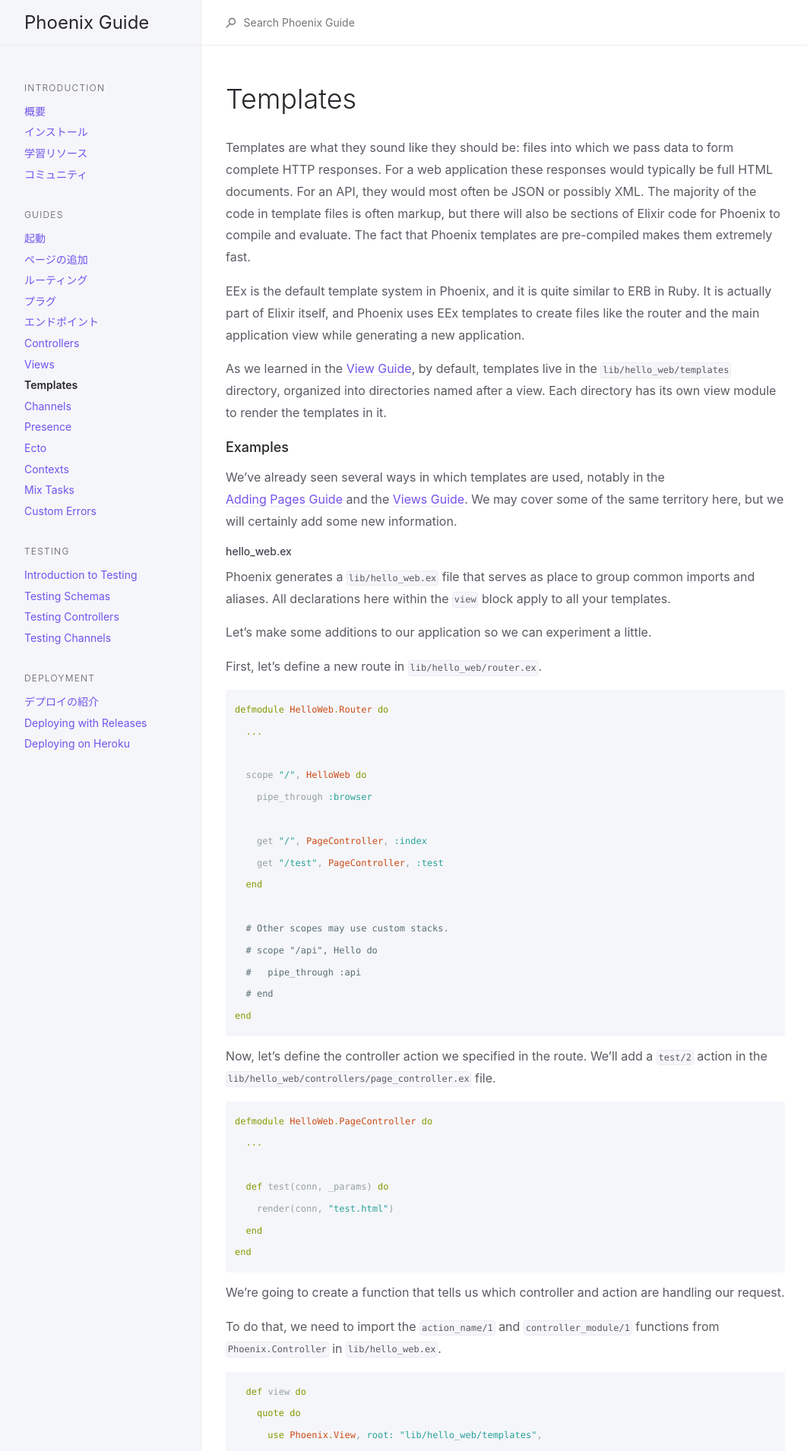
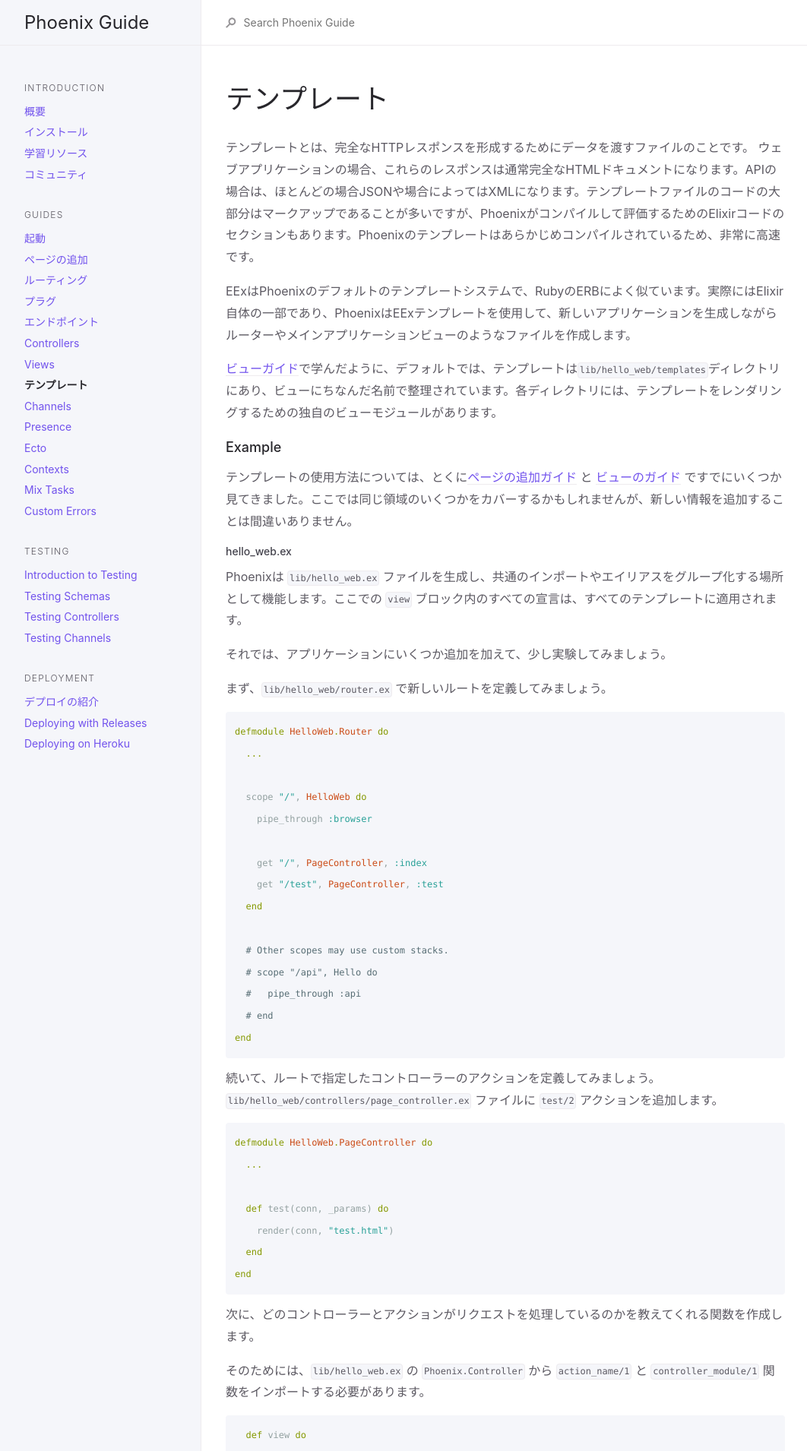
Before and after one commit to fukuoka-ex/phoenix-guide-ja, a Jekyll site: the page built from guides/1.4/templates.md, in a window 1280 px wide. Shown: the top 1910 px of the page at 76% size, without its empty margins (107-1169 px from the left). Built offline with Jekyll 4.4.1, drawn with Linux system fonts in a browser that asks for light colours; some of the changed text lies outside the part shown.

Commit message:
translate templates

````diff
--- a/guides/1.4/templates.md
+++ b/guides/1.4/templates.md
@@ -1,29 +1,31 @@
 ---
 layout: default
 group: guides
-title: Templates
+title: テンプレート
 nav_order: 8
 hash: 71fafc9392ac49f029a93f403a58253b3a5efc59
 ---
-# Templates
 
-Templates are what they sound like they should be: files into which we pass data to form complete HTTP responses. For a web application these responses would typically be full HTML documents. For an API, they would most often be JSON or possibly XML. The majority of the code in template files is often markup, but there will also be sections of Elixir code for Phoenix to compile and evaluate. The fact that Phoenix templates are pre-compiled makes them extremely fast.
+# テンプレート
 
-EEx is the default template system in Phoenix, and it is quite similar to ERB in Ruby. It is actually part of Elixir itself, and Phoenix uses EEx templates to create files like the router and the main application view while generating a new application.
+テンプレートとは、完全なHTTPレスポンスを形成するためにデータを渡すファイルのことです。 ウェブアプリケーションの場合、これらのレスポンスは通常完全なHTMLドキュメントになります。APIの場合は、ほとんどの場合JSONや場合によってはXMLになります。テンプレートファイルのコードの大部分はマークアップであることが多いですが、Phoenixがコンパイルして評価するためのElixirコードのセクションもあります。Phoenixのテンプレートはあらかじめコンパイルされているため、非常に高速です。
 
-As we learned in the [View Guide](views.html), by default, templates live in the `lib/hello_web/templates` directory, organized into directories named after a view. Each directory has its own view module to render the templates in it.
+EExはPhoenixのデフォルトのテンプレートシステムで、RubyのERBによく似ています。実際にはElixir自体の一部であり、PhoenixはEExテンプレートを使用して、新しいアプリケーションを生成しながらルーターやメインアプリケーションビューのようなファイルを作成します。
 
-### Examples
+[ビューガイド](views.html)で学んだように、デフォルトでは、テンプレートは`lib/hello_web/templates`ディレクトリにあり、ビューにちなんだ名前で整理されています。各ディレクトリには、テンプレートをレンダリングするための独自のビューモジュールがあります。
 
-We've already seen several ways in which templates are used, notably in the [Adding Pages Guide](adding_pages.html) and the [Views Guide](views.html). We may cover some of the same territory here, but we will certainly add some new information.
+### Example
+
+テンプレートの使用方法については、とくに[ページの追加ガイド](adding_pages.html) と [ビューのガイド](views.html) ですでにいくつか見てきました。ここでは同じ領域のいくつかをカバーするかもしれませんが、新しい情報を追加することは間違いありません。
 
 ##### hello_web.ex
 
-Phoenix generates a `lib/hello_web.ex` file that serves as place to group common imports and aliases. All declarations here within the `view` block apply to all your templates.
+Phoenixは `lib/hello_web.ex` ファイルを生成し、共通のインポートやエイリアスをグループ化する場所として機能します。ここでの `view` ブロック内のすべての宣言は、すべてのテンプレートに適用されます。
 
-Let's make some additions to our application so we can experiment a little.
+それでは、アプリケーションにいくつか追加を加えて、少し実験してみましょう。
 
-First, let's define a new route in `lib/hello_web/router.ex`.
+まず、`lib/hello_web/router.ex` で新しいルートを定義してみましょう。
+
 
 ```elixir
 defmodule HelloWeb.Router do
@@ -43,7 +45,7 @@ defmodule HelloWeb.Router do
 end
 ```
 
-Now, let's define the controller action we specified in the route. We'll add a `test/2` action in the `lib/hello_web/controllers/page_controller.ex` file.
+続いて、ルートで指定したコントローラーのアクションを定義してみましょう。`lib/hello_web/controllers/page_controller.ex` ファイルに `test/2` アクションを追加します。
 
 ```elixir
 defmodule HelloWeb.PageController do
@@ -55,9 +57,10 @@ defmodule HelloWeb.PageController do
 end
 ```
 
-We're going to create a function that tells us which controller and action are handling our request.
+次に、どのコントローラーとアクションがリクエストを処理しているのかを教えてくれる関数を作成します。
 
-To do that, we need to import the `action_name/1` and `controller_module/1` functions from `Phoenix.Controller` in `lib/hello_web.ex`.
+そのためには、`lib/hello_web.ex` の `Phoenix.Controller` から `action_name/1` と `controller_module/1` 関数をインポートする必要があります。
+
 
 ```elixir
   def view do
@@ -74,7 +77,7 @@ To do that, we need to import the `action_name/1` and `controller_module/1` func
   end
 ```
 
-Next, let's define a `handler_info/1` function at the bottom of the ` lib/hello_web/views/page_view.ex` which makes use of the `controller_module/1` and `action_name/1` functions we just imported. We'll also define a `connection_keys/1` function that we'll use in a moment.
+次に、`lib/hello_web/views/page_view.ex` の下部に `handler_info/1` 関数を定義して、インポートした `controller_module/1` と `action_name/1` 関数を利用します。また、`connection_keys/1` 関数も定義しています。これはすぐに使います。
 
 ```elixir
 defmodule HelloWeb.PageView do
@@ -92,7 +95,7 @@ defmodule HelloWeb.PageView do
 end
 ```
 
-We have a route. We created a new controller action. We have made modifications to the main application view. Now all we need is a new template to display the string we get from `handler_info/1`. Let's create a new one at `lib/hello_web/templates/page/test.html.eex`.
+ルートを作成しました。新しいコントローラーアクションも作成しました。メインのアプリケーションビューに変更を加えました。あとは `handler_info/1` から取得した文字列を表示するための新しいテンプレートを作成するだけです。`lib/hello_web/templates/page/test.html.eex`を作成してみましょう。
 
 ```html
 <div class="phx-hero">
@@ -100,21 +103,21 @@ We have a route. We created a new controller action. We have made modifications
 </div>
 ```
 
-Notice that `@conn` is available to us in the template for free via the `assigns` map.
+テンプレート内では `@conn` が `assigns` マップを介して自由に利用できることに注目してください。
 
-If we visit [localhost:4000/test](http://localhost:4000/test), we will see that our page is brought to us by `Elixir.HelloWeb.PageController.test`.
+[localhost:4000/test](http://localhost:4000/test)にアクセスすると、`Elixir.HelloWeb.PageController.test` によってページが作成されていることがわかります。
 
-We can define functions in any individual view in `lib/hello_web/views`. Functions defined in an individual view will only be available to templates which that view renders. For example, functions like our `handler_info` above, will only be available to templates in `lib/hello_web/templates/page`.
+`lib/hello_web/views` の中のそれぞれのビューに関数を定義することができます。個々のビューで定義された関数は、そのビューがレンダリングするテンプレートでのみ利用可能です。たとえば、上記の `handler_info` のような関数は、`lib/hello_web/templates/page` にあるテンプレートでのみ利用可能です。
 
-##### Displaying Lists
+##### リストの表示
 
-So far, we've only displayed singular values in our templates - strings here, and integers in other guides. How would we approach displaying all the elements of a list?
+これまでのところ、テンプレートでは単数の値しか表示していませんでした - ここでは文字列、他のガイドでは整数です。では、リストのすべての要素を表示するにはどうすればいいのでしょうか？
 
-The answer is that we can use Elixir's list comprehensions.
+答えは、Elixirのリスト内包表記を使うことです。
 
-Now that we have a function, visible to our template, that returns a list of keys in the `conn` struct, all we need to do is modify our `lib/hello_web/templates/page/test.html.eex` template a bit to display them.
+`conn` 構造体のキーのリストを返す関数がテンプレートから利用できるので、あとは `lib/hello_web/templates/page/test.html.eex` テンプレートを少し修正して、それらを表示するだけです。
 
-We can add a header and a list comprehension like this.
+このようにヘッダとリスト内包を追加することができます。
 
 ```html
 <div class="phx-hero">
@@ -128,30 +131,32 @@ We can add a header and a list comprehension like this.
 </div>
 ```
 
-We use the list of keys returned by the `connection_keys` function as the source list to iterate over. Note that we need the `=` in both `<%=` - one for the top line of the list comprehension and the other to display the key. Without them, nothing would actually be displayed.
+`connection_keys` 関数が返すキーのリストを、繰り返し処理を行うソースリストとして利用します。`<%=` の両方（リスト内包表記の1行目とkeyを表示するための行）に `=` が必要なので注意してください。これがなければ、実際には何も表示されません。
 
-When we visit [localhost:4000/test](http://localhost:4000/test) again, we see all the keys displayed.
+再度 [localhost:4000/test](http://localhost:4000/test) にアクセスすると、すべてのキーが表示されています。
 
-##### Render templates within templates
 
-In our list comprehension example above, the part that actually displays the values is quite simple.
+##### テンプレート内でのレンダリング
+
+上のリスト内包の例では、実際に値を表示する部分は非常にシンプルです。
 
 ```html
 <p><%= key %></p>
 ```
-We are probably fine with leaving this in place. Quite often, however, this display code is somewhat more complex, and putting it in the middle of a list comprehension makes our templates harder to read.
 
-The simple solution is to use another template! Templates are just function calls, so like regular code, composing your greater template by small, purpose-built functions can lead to clearer design. This is simply a continuation of the rendering chain we have already seen. Layouts are templates into which regular templates are rendered. Regular templates may have other templates rendered into them.
+おそらく、このままにしておいても問題ないでしょう。しかし、多くの場合、この表示コードはやや複雑で、リスト内包の途中でこれを配置すると、テンプレートが読みにくくなります。
 
-Let's turn this display snippet into its own template. Let's create a new template file at `lib/hello_web/templates/page/key.html.eex`, like this.
+簡単な解決策は、別のテンプレートを使うことです！テンプレートは単なる関数呼び出しなので、通常のコードと同じように、より大きなテンプレートを小さな目的の関数で構成することで、より明確な設計を実現することができます。これは、すでに見てきたレンダリングチェーンの続きに過ぎません。レイアウトは、通常のテンプレートがレンダリングされるテンプレートです。通常のテンプレートには、他のテンプレートがレンダリングされている場合があります。
+
+この表示スニペットを独自のテンプレートにしてみましょう。新しいテンプレートファイルを `lib/hello_web/templates/page/key.html.eex` に作成してみましょう。
 
 ```html
 <p><%= @key %></p>
 ```
 
-We need to change `key` to `@key` here because this is a new template, not part of a list comprehension. The way we pass data into a template is by the `assigns` map, and the way we get the values out of the `assigns` map is by referencing the keys with a preceding `@`. `@` is actually a macro that translates `@key` to `Map.get(assigns, :key)`.
+ここでは `key` を リスト内包の一部ではなく `@key` に変更する必要があります。テンプレートへデータは `assigns` マップを用いて渡し、`assigns` マップから `@` でキーを参照して取り出します。実際には `@` は `@key` を `Map.get(assigns, :key)` に変換するマクロです。
 
-Now that we have a template, we simply render it within our list comprehension in the `test.html.eex` template.
+テンプレートができたので、`test.html.eex` テンプレート内のリスト内包の中でそれをレンダリングします。
 
 ```html
 <div class="phx-hero">
@@ -165,15 +170,15 @@ Now that we have a template, we simply render it within our list comprehension i
 </div>
 ```
 
-Let's take a look at [localhost:4000/test](http://localhost:4000/test) again. The page should look exactly as it did before.
+もう一度、[localhost:4000/test](http://localhost:4000/test)を見てみましょう。ページは以前とまったく同じように見えるはずです。
 
-##### Shared Templates Across Views
+##### ビュー間の共有テンプレート
 
-Often, we find that small pieces of data need to be rendered the same way in different parts of the application. It's a good practice to move these templates into their own shared directory to indicate that they ought to be available anywhere in the app.
+多くの場合、小さなデータの断片は、アプリケーションの異なる部分で同じようにレンダリングする必要があります。これらのテンプレートを独自の共有ディレクトリに移動して、アプリ内のどこでも利用可能であることを示すのはグッドプラクティスです。
 
-Let's move our template into a shared view.
+テンプレートを共有ビューに移動してみましょう。
 
-`key.html.eex` is currently rendered by the `HelloWeb.PageView` module, but we use a render call which assumes that the current schema is what we want to render with. We could make that explicit, and re-write it like this:
+現在、`key.html.eex`は`HelloWeb.PageView`モジュールによってレンダリングされていますが、現在のスキーマをレンダリングすることを前提としてrender関数をcallしています。これを明示的にして、次のように書き直すことができます。
 
 ```html
 <div class="phx-hero">
@@ -185,7 +190,7 @@ Let's move our template into a shared view.
 </div>
 ```
 
-Since we want this to live in a new `lib/hello_web/templates/shared` directory, we need a new individual view to render templates in that directory, `lib/hello_web/views/shared_view.ex`.
+これを新しい `lib/hello_web/templates/shared` ディレクトリに配置したいので、そのディレクトリ内のテンプレートをレンダリングするための新しい個別のビュー `lib/hello_web/views/shared_view.ex` が必要です。
 
 ```elixir
 defmodule HelloWeb.SharedView do
@@ -193,11 +198,10 @@ defmodule HelloWeb.SharedView do
 end
 ```
 
-Now we can move `key.html.eex` from the `lib/hello_web/templates/page` directory into the `lib/hello_web/templates/shared` directory. Once that happens, we can change the render call in `lib/hello_web/templates/page/test.html.eex` to use the new `HelloWeb.SharedView`.
-
 ```html
 <%= for key <- connection_keys(@conn) do %>
   <%= render(HelloWeb.SharedView, "key.html", key: key) %>
 <% end %>
 ```
-Going back to [localhost:4000/test](http://localhost:4000/test) again. The page should look exactly as it did before.
+
+再び [localhost:4000/test](http://localhost:4000/test) に戻ります。ページは以前とまったく同じように見えるはずです。
````
